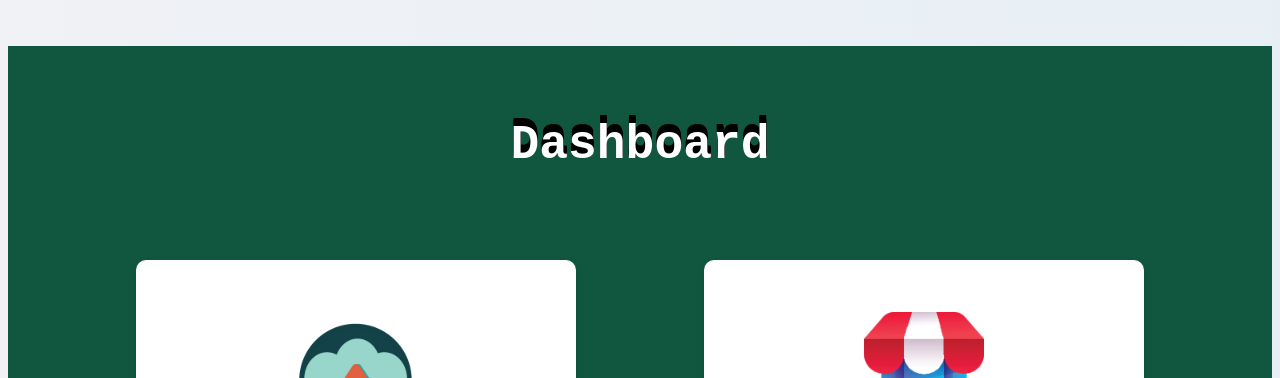
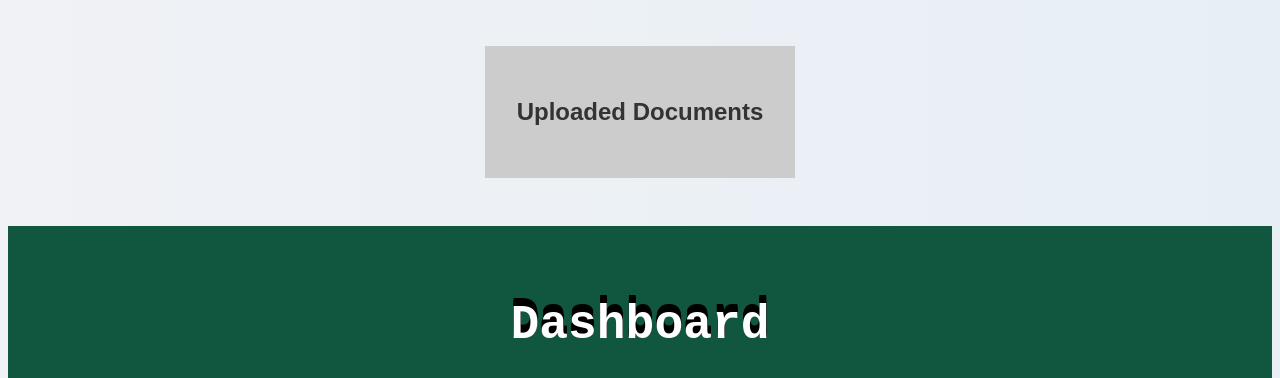
Before and after one commit to pramodrajoju222/JK-peer-to-peer-portal, a plain HTML site: page homepage.html in a window 1280 px wide. Shown: the part 818-1196 px from the top of the page. Drawn offline with Linux system fonts and the light colour scheme; no server answers.

Commit message:
Update homepage.html

```diff
--- a/homepage.html
+++ b/homepage.html
@@ -780,6 +780,29 @@ nav ul li a:hover {
                 max-width: calc (100 vw -40px);
             }
         }
+
+
+.dashboard{
+    background-color: #ccc;
+    text-align: center;
+    max-width: 500px;
+    margin-top: 3em;
+    padding: 2em;
+}
+
+
+/* .docs{
+    color: white;
+} */
+
+.space{
+    display: flex;
+    justify-content: center;
+}
+
+
+
+
     </style>
     <script type="module" src="./homepage.js"></script>
 </head>
@@ -826,11 +849,22 @@ nav ul li a:hover {
 
     </section>
 
-    <!-- <section class="dashboard" id="dashboard">
-    <div style="display:flex; justify-content:center; align-items:center; margin-top: 4em;" id="container"> -->
+
+
+
+
+
+
+
+
+<main class="space">
+    <section class="dashboard" id="dashboard">
+        <h2 class="docs">Uploaded Documents</h2>
+    <div  id="container">
     <!-- Optional Image Placeholder  -->
-<!-- </div></section> -->
-
+    </div>
+    </section>
+</main>
 
 
 
```
